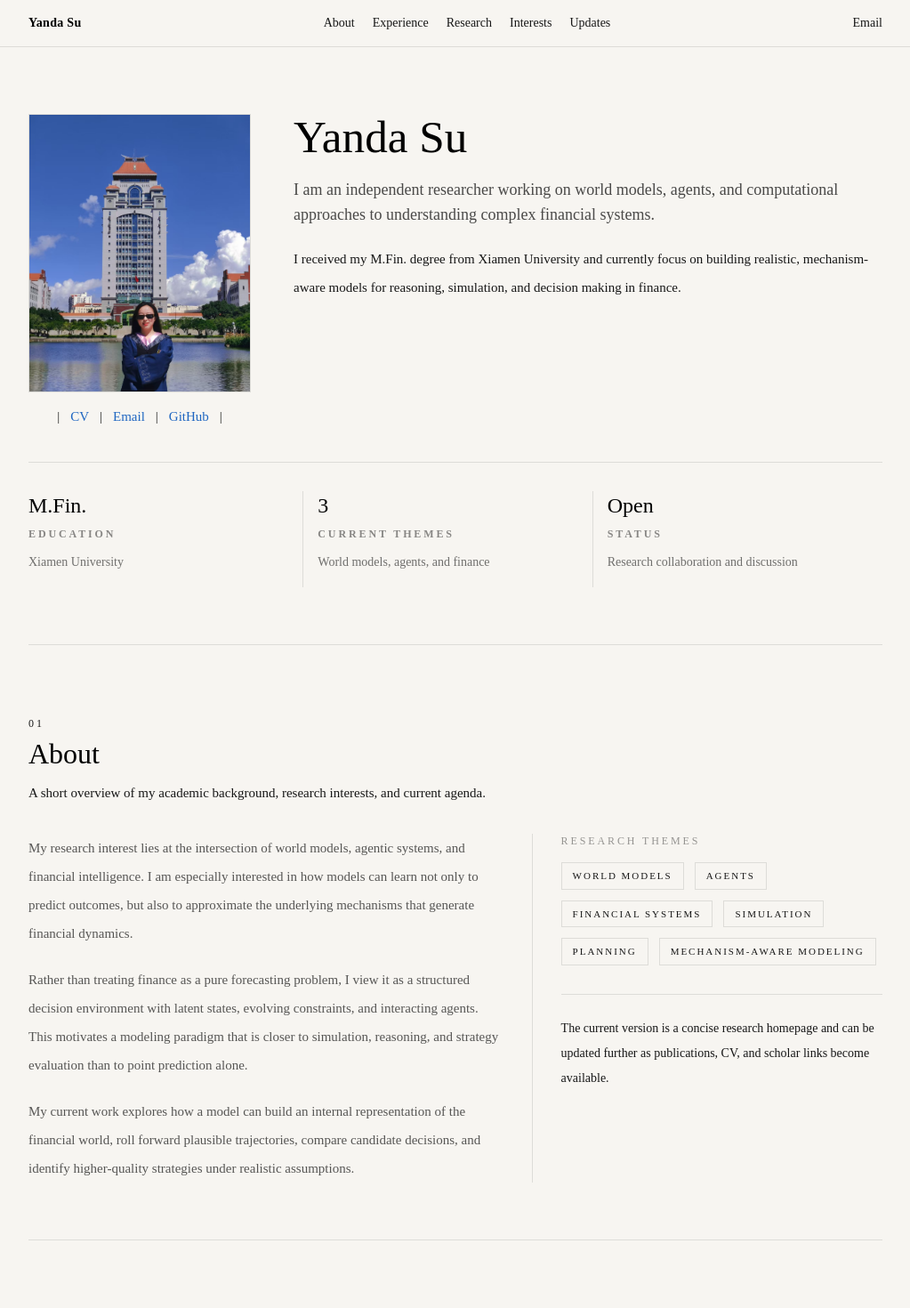
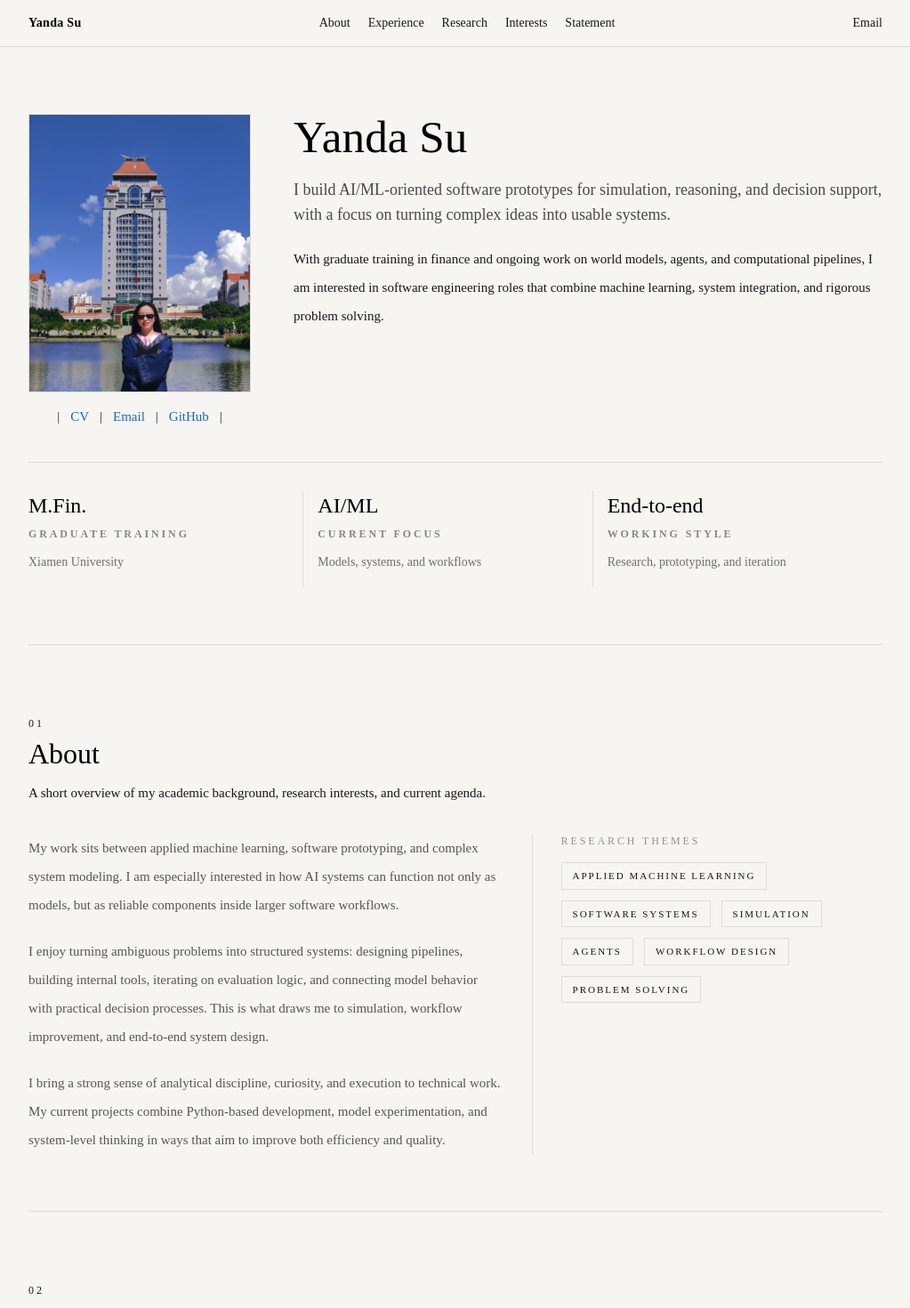
Before and after one commit to ZhiningSu/personal-page, a React (Vite) app: page / in a window 1280 px wide. Shown: the top 1470 px of the page at 89% size, without its empty margins (128-1151 px from the left). Built offline with nearby package versions, Linux system fonts and the light colour scheme.

Commit message:
feat: update homepage copy and add cv

```diff
--- a/src/components/AboutSection.tsx
+++ b/src/components/AboutSection.tsx
@@ -32,9 +32,6 @@ export default function AboutSection() {
               </span>
             ))}
           </div>
-          <div className="mt-8 border-t border-black/10 pt-6 text-sm leading-7 text-black/58">
-            The current version is a concise research homepage and can be updated further as publications, CV, and scholar links become available.
-          </div>
         </Reveal>
       </div>
     </section>
--- a/src/components/Navigation.tsx
+++ b/src/components/Navigation.tsx
@@ -5,7 +5,7 @@ const sections = [
   { id: 'timeline', label: 'Experience' },
   { id: 'works', label: 'Research' },
   { id: 'interests', label: 'Interests' },
-  { id: 'news', label: 'Updates' },
+  { id: 'statement', label: 'Statement' },
 ]
 
 export default function Navigation() {
--- a/src/components/NewsSection.tsx
+++ b/src/components/NewsSection.tsx
@@ -4,19 +4,19 @@ import { siteContent } from '@/content/siteContent'
 
 export default function NewsSection() {
   return (
-    <section id="news" className="section-anchor border-t border-black/10 pt-20">
+    <section id="statement" className="section-anchor border-t border-black/10 pt-20">
       <SectionHeader
-        index="04"
-        title="Updates"
-        description="Short notes on the current state of the research page and ongoing directions."
+        index="05"
+        title="Statement"
+        description="A short written statement about how I work, what drives me, and the kind of systems I want to build."
       />
 
       <div className="divide-y divide-black/10">
-        {siteContent.news.map((item, index) => (
-          <Reveal key={`${item.date}-${item.content}`} delay={index * 0.05}>
-            <article className="grid gap-2 py-4 sm:grid-cols-[120px_minmax(0,1fr)] sm:gap-6">
-              <p className="text-xs uppercase tracking-[0.24em] text-black/45">{item.date}</p>
-              <p className="text-sm leading-7 text-black/64 sm:text-[15px]">{item.content}</p>
+        {siteContent.statement.map((item, index) => (
+          <Reveal key={item.title} delay={index * 0.05}>
+            <article className="grid gap-2 py-5 sm:grid-cols-[180px_minmax(0,1fr)] sm:gap-6">
+              <p className="text-xs uppercase tracking-[0.24em] text-black/45">{item.title}</p>
+              <p className="text-sm leading-8 text-black/64 sm:text-[15px]">{item.content}</p>
             </article>
           </Reveal>
         ))}
--- a/src/content/siteContent.ts
+++ b/src/content/siteContent.ts
@@ -29,8 +29,8 @@ export type WorkItem = {
   content: WorkBlock[]
 }
 
-export type NewsItem = {
-  date: string
+export type StatementItem = {
+  title: string
   content: string
 }
 
@@ -63,7 +63,7 @@ export type SiteContent = {
   about: string[]
   timeline: TimelineItem[]
   works: WorkItem[]
-  news: NewsItem[]
+  statement: StatementItem[]
   themes: string[]
   metrics: MetricItem[]
   interests: InterestItem[]
@@ -92,9 +92,9 @@ export const siteContent: SiteContent = {
     name: 'Yanda Su',
     title: 'Independent Researcher',
     statement:
-      'I am an independent researcher working on world models, agents, and computational approaches to understanding complex financial systems.',
+      'I build AI/ML-oriented software prototypes for simulation, reasoning, and decision support, with a focus on turning complex ideas into usable systems.',
     summary:
-      'I received my M.Fin. degree from Xiamen University and currently focus on building realistic, mechanism-aware models for reasoning, simulation, and decision making in finance.',
+      'With graduate training in finance and ongoing work on world models, agents, and computational pipelines, I am interested in software engineering roles that combine machine learning, system integration, and rigorous problem solving.',
     location: 'Xiamen / Remote',
     email: 'yandasu.su@gmail.com',
     photoPath: '/profile-photo.jpg',
@@ -106,9 +106,9 @@ export const siteContent: SiteContent = {
     { label: 'GitHub', href: 'https://github.com/ZhiningSu', type: 'secondary' },
   ],
   about: [
-    'My research interest lies at the intersection of world models, agentic systems, and financial intelligence. I am especially interested in how models can learn not only to predict outcomes, but also to approximate the underlying mechanisms that generate financial dynamics.',
-    'Rather than treating finance as a pure forecasting problem, I view it as a structured decision environment with latent states, evolving constraints, and interacting agents. This motivates a modeling paradigm that is closer to simulation, reasoning, and strategy evaluation than to point prediction alone.',
-    'My current work explores how a model can build an internal representation of the financial world, roll forward plausible trajectories, compare candidate decisions, and identify higher-quality strategies under realistic assumptions.',
+    'My work sits between applied machine learning, software prototyping, and complex system modeling. I am especially interested in how AI systems can function not only as models, but as reliable components inside larger software workflows.',
+    'I enjoy turning ambiguous problems into structured systems: designing pipelines, building internal tools, iterating on evaluation logic, and connecting model behavior with practical decision processes. This is what draws me to simulation, workflow improvement, and end-to-end system design.',
+    'I bring a strong sense of analytical discipline, curiosity, and execution to technical work. My current projects combine Python-based development, model experimentation, and system-level thinking in ways that aim to improve both efficiency and quality.',
   ],
   timeline: [
     {
@@ -250,16 +250,28 @@ export const siteContent: SiteContent = {
       ],
     },
   ],
-  news: [
-    { date: '2026', content: 'Building a personal research page focused on world models, agents, and finance.' },
-    { date: '2026', content: 'Organizing current projects around simulation, planning, and mechanism-aware modeling.' },
-    { date: '2026', content: 'Preparing a clearer research narrative that connects financial modeling with agent-based reasoning.' },
+  statement: [
+    {
+      title: 'Creative Builder',
+      content:
+        'I am a highly creative person who enjoys transforming abstract ideas into concrete systems, workflows, and products. I am most energized when I can combine technical depth with original thinking to solve difficult problems in a clean and effective way.',
+    },
+    {
+      title: 'High Energy, High Standards',
+      content:
+        'I bring sustained energy to my work and care deeply about execution quality. I tend to hold myself to a high standard, iterate quickly, and keep refining details until a solution is not only functional, but genuinely strong.',
+    },
+    {
+      title: 'Long-Term Vision',
+      content:
+        'I believe technology can fundamentally reshape how people live and work. I want to build products that create real change in human life, and I am committed to continuously learning, pursuing ambitious goals, and turning vision into reality through disciplined execution.',
+    },
   ],
-  themes: ['World Models', 'Agents', 'Financial Systems', 'Simulation', 'Planning', 'Mechanism-Aware Modeling'],
+  themes: ['Applied Machine Learning', 'Software Systems', 'Simulation', 'Agents', 'Workflow Design', 'Problem Solving'],
   metrics: [
-    { value: 'M.Fin.', label: 'Education', detail: 'Xiamen University' },
-    { value: '3', label: 'Current themes', detail: 'World models, agents, and finance' },
-    { value: 'Open', label: 'Status', detail: 'Research collaboration and discussion' },
+    { value: 'M.Fin.', label: 'Graduate training', detail: 'Xiamen University' },
+    { value: 'AI/ML', label: 'Current focus', detail: 'Models, systems, and workflows' },
+    { value: 'End-to-end', label: 'Working style', detail: 'Research, prototyping, and iteration' },
   ],
   interests: [
     {
```
Also changed, not shown: 1 other file (tests, documents, lock files or other folders).
